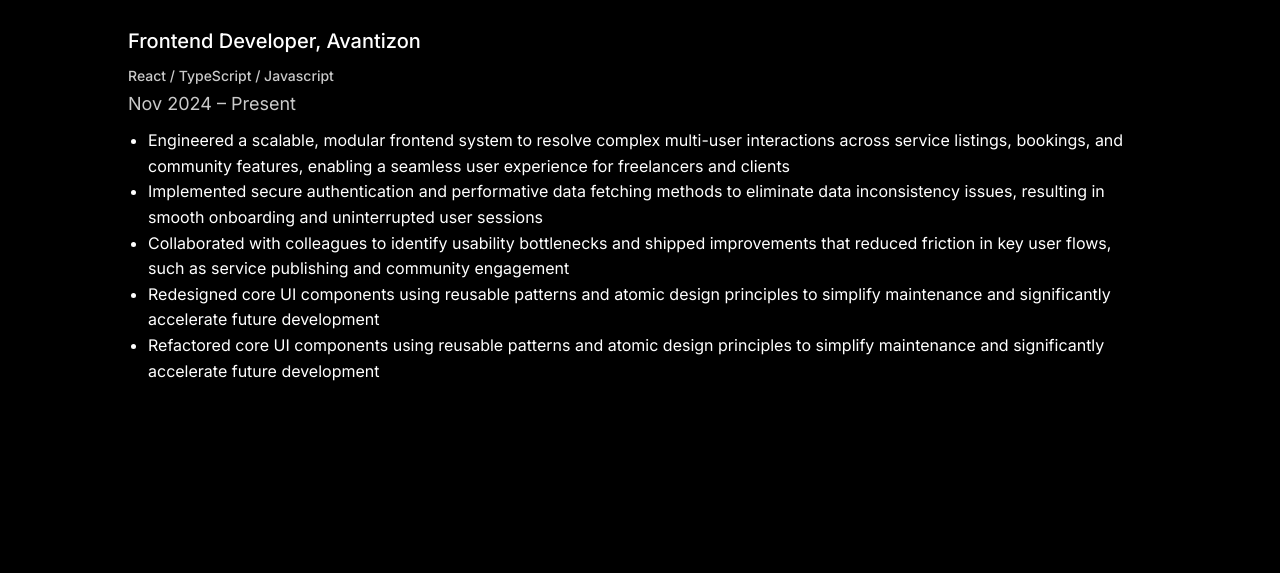
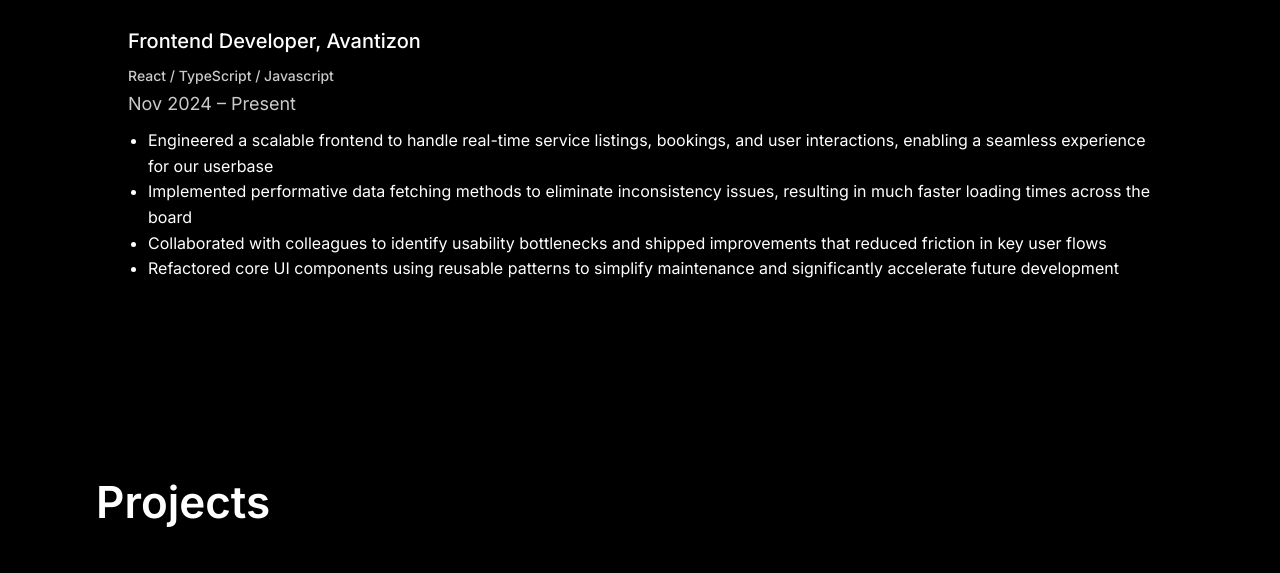
Before and after one commit to rorunsolu/Frontend-Portfolio, a website built with Vite: page index.html in a window 1280 px wide. Shown: the part 960-1533 px from the top of the page. Built offline with nearby package versions, Linux system fonts and the light colour scheme.

Commit message:
minor uopdate to the employment section

```diff
--- a/index.html
+++ b/index.html
@@ -121,17 +121,14 @@
             <p class="employment__card-subtitle">React / TypeScript / Javascript</p>
             <p class="employment__card-date">Nov 2024 – Present</p>
             <ul class="employment__card-responsibilities">
-              <li>Engineered a scalable, modular frontend system to resolve complex multi-user interactions across
-                service listings, bookings, and community features, enabling a seamless user experience for freelancers
-                and clients</li>
-              <li>Implemented secure authentication and performative data fetching methods to eliminate data
-                inconsistency issues, resulting in smooth onboarding and uninterrupted user sessions</li>
+              <li>Engineered a scalable frontend to handle real-time service listings, bookings, and user interactions,
+                enabling a seamless experience for our userbase</li>
+              <li>Implemented performative data fetching methods to eliminate inconsistency issues, resulting in much
+                faster loading times across the board</li>
               <li>Collaborated with colleagues to identify usability bottlenecks and shipped improvements that reduced
-                friction in key user flows, such as service publishing and community engagement</li>
-              <li>Redesigned core UI components using reusable patterns and atomic design principles to simplify
-                maintenance and significantly accelerate future development</li>
-              <li>Refactored core UI components using reusable patterns and atomic design principles to simplify
-                maintenance and significantly accelerate future development</li>
+                friction in key user flows</li>
+              <li>Refactored core UI components using reusable patterns to simplify maintenance and significantly
+                accelerate future development</li>
             </ul>
           </div>
 
```
